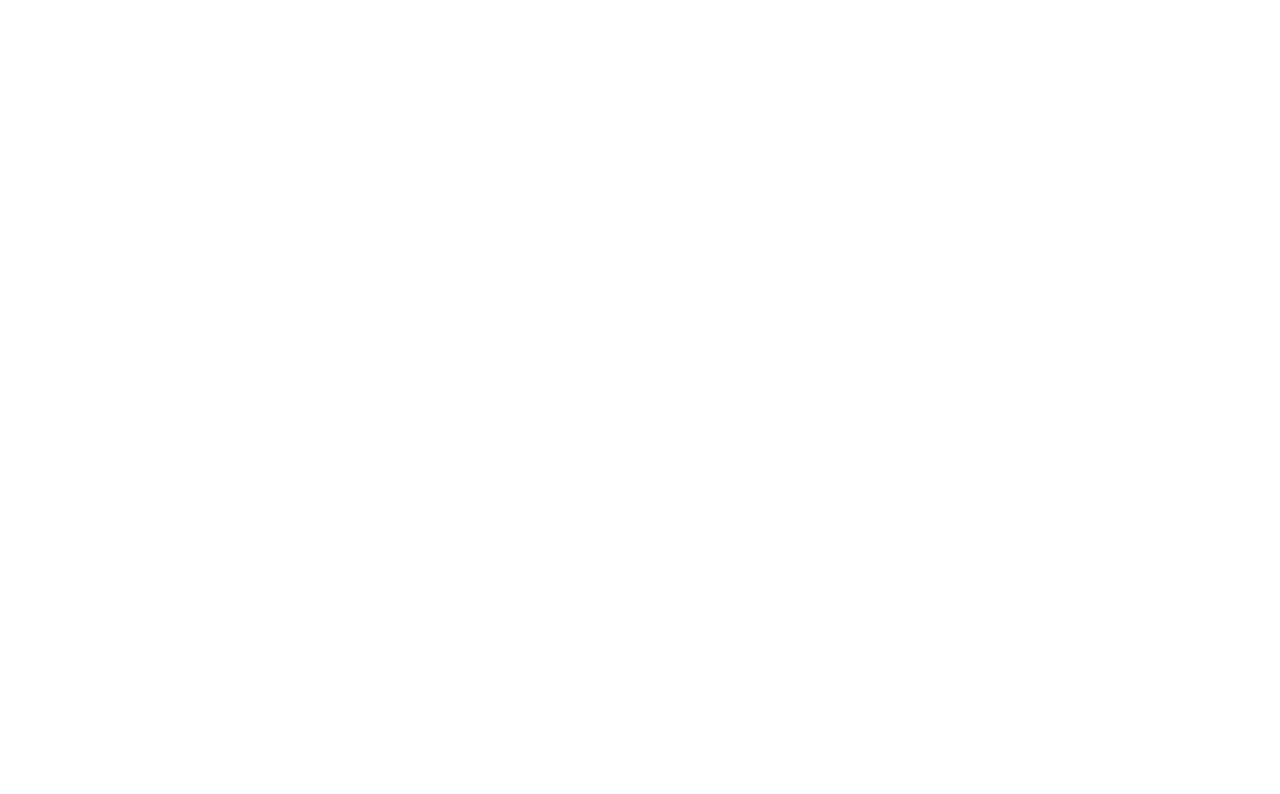
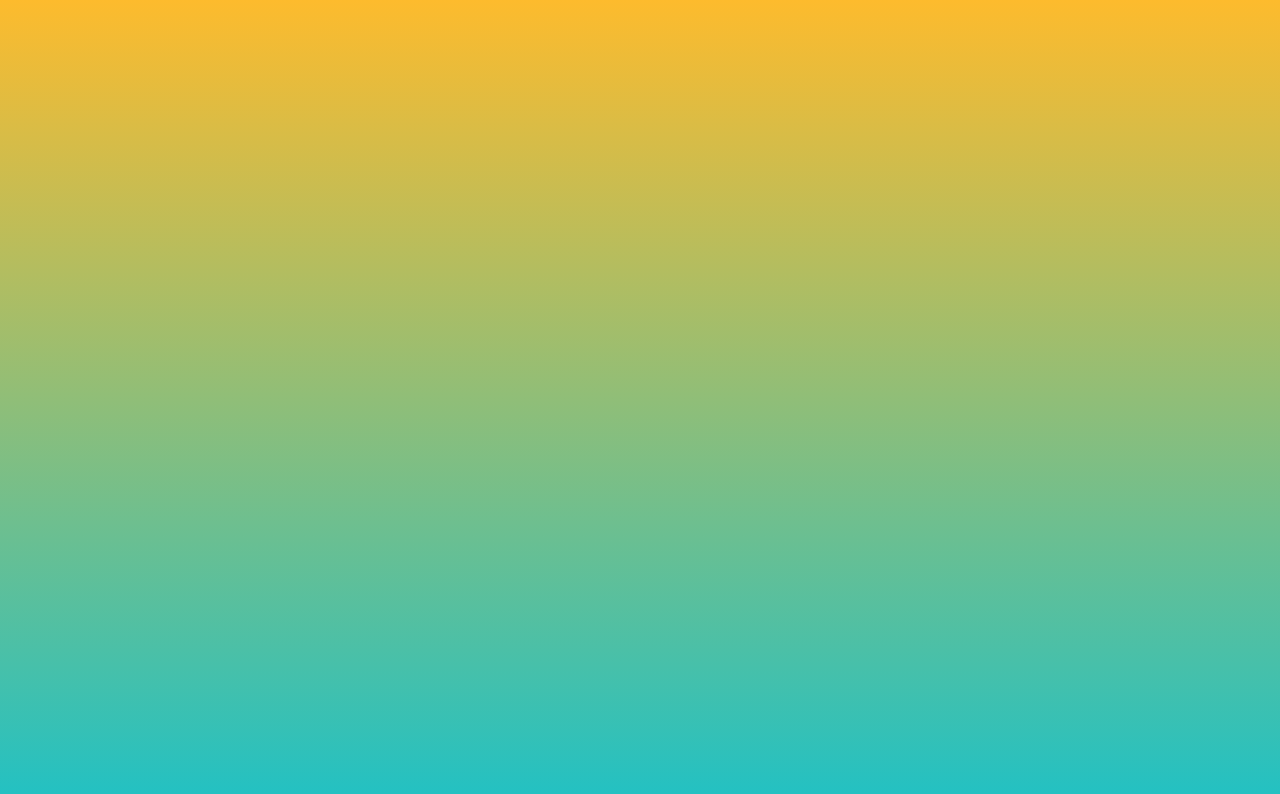
Before and after one commit to vladislav-tsybuliak1/spa-app, a Vue app in the folder frontend/: page / in a window 1280 px wide. Shown: the top 794 px of the page. Built offline with nearby package versions, Linux system fonts and the light colour scheme.

Commit message:
Add main styles for the pages

```diff
--- /dev/null
+++ b/frontend/src/assets/main.css
@@ -0,0 +1,14 @@
+* {
+    margin: 0;
+    padding: 0;
+}
+
+body {
+    width: 100%;
+    min-height: 100vh;
+    background: rgb(34,193,195);
+    background: linear-gradient(0deg, rgba(34,193,195,1) 0%, rgba(253,187,45,1) 100%);
+    display: flex;
+    justify-content: center;
+    align-items: center;
+}
--- a/frontend/src/main.js
+++ b/frontend/src/main.js
@@ -1,4 +1,4 @@
-// import './assets/main.css'
+import './assets/main.css'
 
 import { createApp } from 'vue'
 import App from './App.vue'
```
